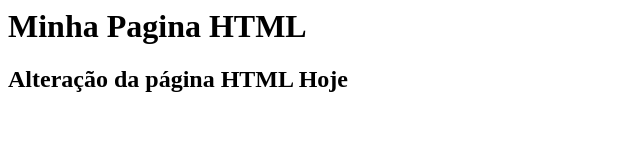
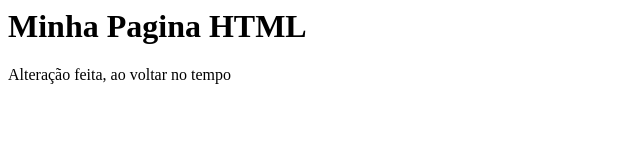
Before and after one commit to falecomlucas70/gama-no-github, a plain HTML site: page index.html in a window 1280 px wide. Shown: the whole page, without its empty margins (0-640 px from the left). Drawn offline with Linux system fonts and the light colour scheme.

Commit message:
Nova atualização no index.html

```diff
--- a/index.html
+++ b/index.html
@@ -1,6 +1,6 @@
 <html>
 	<body>
 		<h1>Minha Pagina HTML</h1>
-		<h2>Alteração da página HTML Hoje</h2>
+		<p>Alteração feita, ao voltar no tempo</p>
 	</body>
 </html>
```
